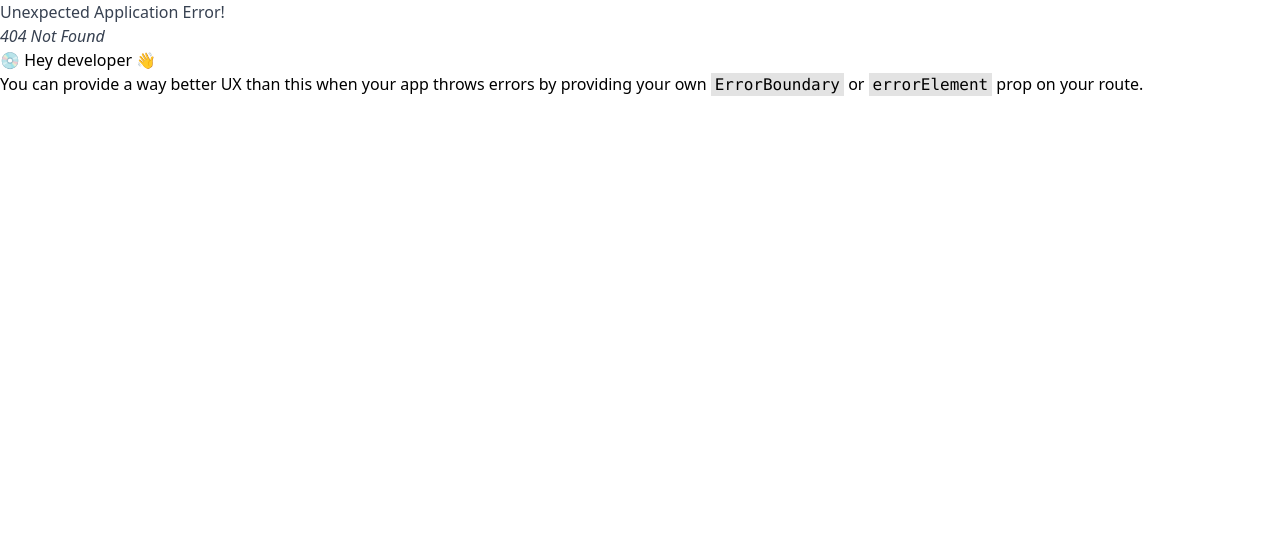
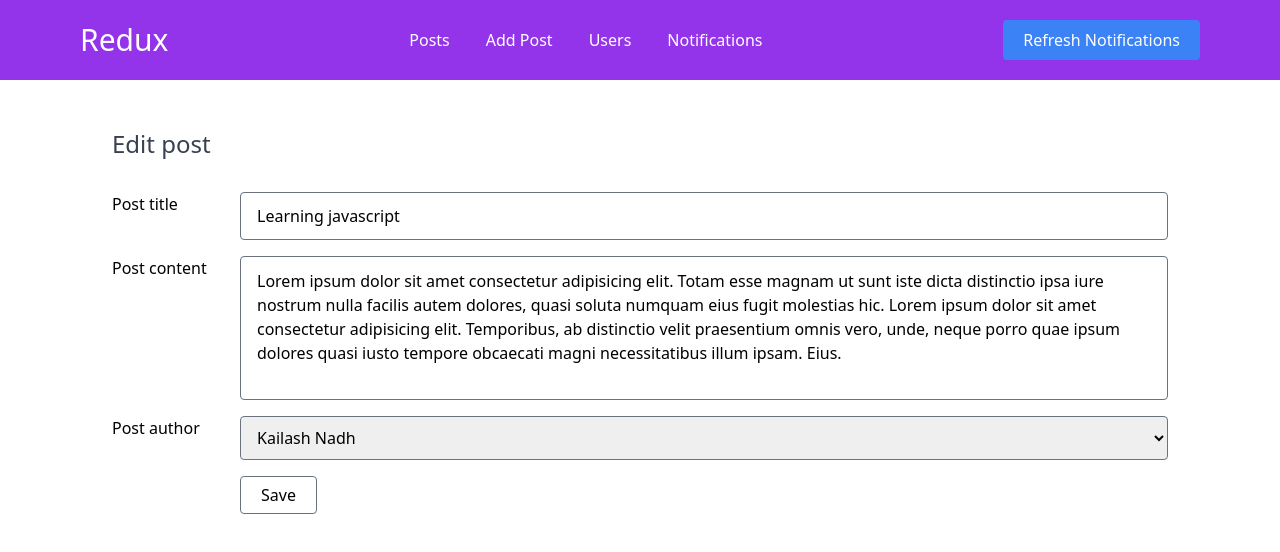
Before and after one commit to purwar1997/redux-project, a React (Create React App) app in the folder handwritten-thunks/: page /posts/1/edit in a window 1280 px wide. Before the commit this address had no page. Shown: the top 552 px of the page. Built offline with nearby package versions, Linux system fonts and the light colour scheme.

Commit message:
Add form to edit post

```diff
--- a/handwritten-thunks/src/App.js
+++ b/handwritten-thunks/src/App.js
@@ -9,6 +9,7 @@ import Layout from './components/Layout';
 import PostsList from './pages/PostsList';
 import AddPostForm from './pages/AddPostForm';
 import SinglePostPage from './pages/SinglePostPage';
+import EditPostForm from './pages/EditPostForm';
 
 const router = createBrowserRouter(
   createRoutesFromElements(
@@ -18,6 +19,7 @@ const router = createBrowserRouter(
       <Route path='posts'>
         <Route path='add' element={<AddPostForm />} />
         <Route path=':postId' element={<SinglePostPage />} />
+        <Route path=':postId/edit' element={<EditPostForm />} />
       </Route>
     </Route>
   )
--- a/handwritten-thunks/src/pages/AddPostForm.js
+++ b/handwritten-thunks/src/pages/AddPostForm.js
@@ -43,7 +43,7 @@ const AddPostForm = () => {
             </option>
 
             {users.map(user => (
-              <option key={user.id} value={user.name}>
+              <option key={user.id} value={user.id}>
                 {user.name}
               </option>
             ))}
--- a/handwritten-thunks/src/pages/EditPostForm.js
+++ b/handwritten-thunks/src/pages/EditPostForm.js
@@ -1,5 +1,69 @@
+import { useState } from 'react';
+import { useParams } from 'react-router-dom';
+import { useSelector } from 'react-redux';
+
 const EditPostForm = () => {
-  return <div>EditPostForm</div>;
+  const { postId } = useParams();
+
+  const post = useSelector(state => state.posts.find(post => post.id === postId));
+  const users = useSelector(state => state.users);
+
+  const [postTitle, setPostTitle] = useState(post?.title);
+  const [postContent, setPostContent] = useState(post?.content);
+  const [postAuthor, setPostAuthor] = useState(post?.user);
+
+  if (!post) {
+    return <h2 className='text-2xl'>Post not found!</h2>;
+  }
+
+  return (
+    <section>
+      <h2 className='text-2xl'>Edit post</h2>
+
+      <form className='mt-8 space-y-4'>
+        <div className='form-control'>
+          <label htmlFor='title'>Post title</label>
+
+          <input
+            type='text'
+            id='title'
+            value={postTitle}
+            onChange={e => setPostTitle(e.target.value)}
+          />
+        </div>
+
+        <div className='form-control'>
+          <label htmlFor='content'>Post content</label>
+
+          <textarea
+            id='content'
+            value={postContent}
+            onChange={e => setPostContent(e.target.value)}
+          />
+        </div>
+
+        <div className='form-control'>
+          <label htmlFor='author'>Post author</label>
+
+          <select id='author' value={postAuthor} onChange={e => setPostAuthor(e.target.value)}>
+            <option value='' disabled hidden>
+              -- Please select an option --
+            </option>
+
+            {users.map(user => (
+              <option key={user.id} value={user.id}>
+                {user.name}
+              </option>
+            ))}
+          </select>
+        </div>
+
+        <button className='ml-32 btn-action' type='button'>
+          Save
+        </button>
+      </form>
+    </section>
+  );
 };
 
 export default EditPostForm;
--- a/handwritten-thunks/src/pages/SinglePostPage.js
+++ b/handwritten-thunks/src/pages/SinglePostPage.js
@@ -1,5 +1,6 @@
 import { useParams } from 'react-router-dom';
 import { useSelector } from 'react-redux';
+import { useNavigate } from 'react-router-dom';
 import PostAuthor from '../components/PostAuthor';
 import TimeAgo from '../components/TimeAgo';
 import ReactionButtons from '../components/ReactionButtons';
@@ -8,6 +9,7 @@ const SinglePostPage = () => {
   const { postId } = useParams();
 
   const post = useSelector(state => state.posts.find(post => post.id === postId));
+  const navigate = useNavigate();
 
   if (!post) {
     return <h2 className='text-2xl'>Post not found!</h2>;
@@ -25,7 +27,10 @@ const SinglePostPage = () => {
       </article>
 
       <div className='mt-4 space-x-3'>
-        <button className='btn-action'>Edit</button>
+        <button className='btn-action' onClick={() => navigate('edit')}>
+          Edit
+        </button>
+
         <button className='btn-action'>Delete</button>
       </div>
     </section>
```
